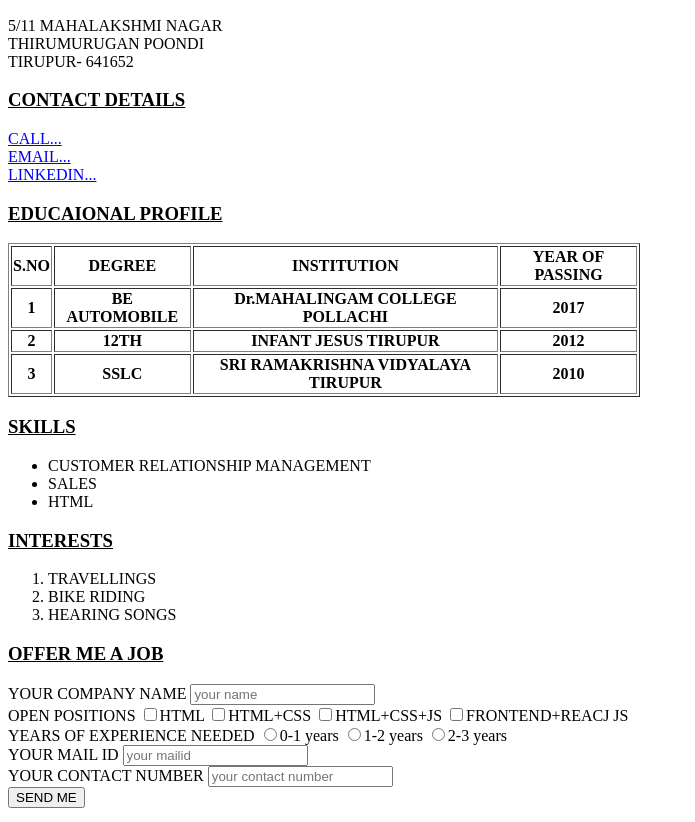
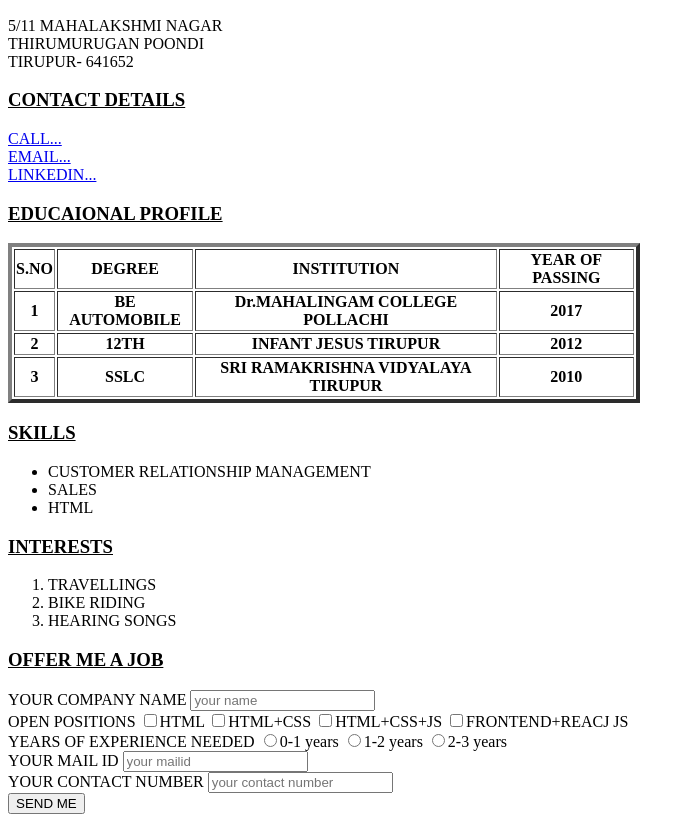
Before and after one commit to SudarsanRajendran95/fcs01-01, a plain HTML site: page index.html in a window 1280 px wide. Shown: the part 151-973 px from the top of the page, without its empty margins (0-695 px from the left). Drawn offline with Linux system fonts and the light colour scheme.

Commit message:
update files

```diff
--- a/index.html
+++ b/index.html
@@ -18,7 +18,7 @@
 		</header>
 		<section>
 			<h3><u>EDUCAIONAL PROFILE</u></h3>
-			<table border="1" width="50%">
+			<table border="4" width="50%">
 				<tr>
 					<th>S.NO</th>
 					<th>DEGREE</th>
@@ -43,9 +43,8 @@
 					<th>SRI RAMAKRISHNA VIDYALAYA TIRUPUR</th>
 					<th>2010</th>
 				</tr>
+			</table>
 		</section>
-			</table>
-
 		<section>
 			<h3><u>SKILLS</u></h3>
 				<ul>
@@ -62,9 +61,10 @@
 					<li>HEARING SONGS</li>
 				</ol>
 		</section>
+		<section>
+
 			<form>
 				<h3><u>OFFER ME A JOB</u></h3>
-				<section>
 						<label>YOUR COMPANY NAME</label>
 						<input type="text" name="companyname" placeholder="your name">
 					</section>
@@ -83,7 +83,7 @@
 					</section>
 					<section>
 						<label>YOUR MAIL ID</label>
-					<input type="email" name="mailid"placeholder="your mailid">
+						<input type="email" name="mailid" placeholder="your mailid">
 					</section>
 					<section>
 						<label>YOUR CONTACT NUMBER</label>
@@ -93,6 +93,7 @@
 						<button>SEND ME</button>
 					</section>
 			</form>
+		</section>
 
 
 	</body>
```
Also changed, not shown: doubts to be asked.txt. Lines whose indentation alone changed are shown as unchanged.
